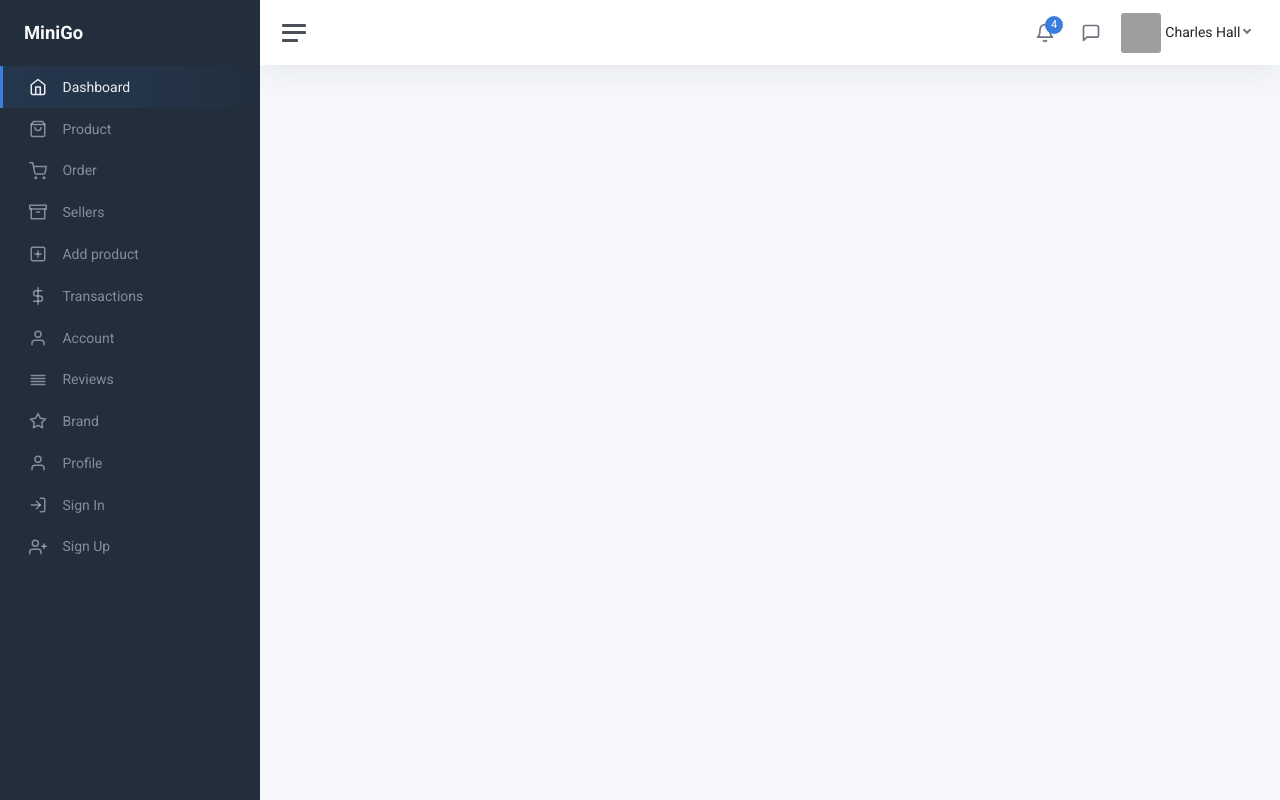
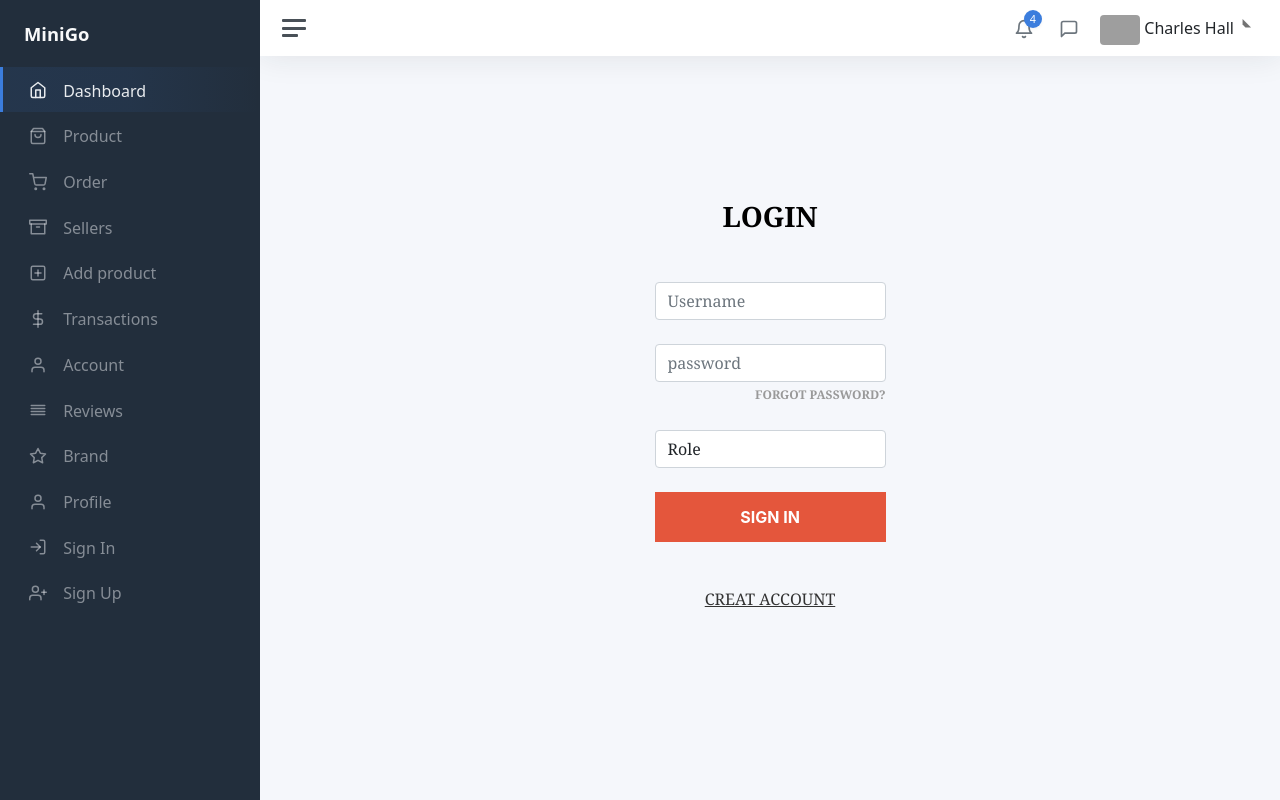
Before and after one commit to webzeco/adminminigo, a React (Create React App) app: page /login in a window 1280 px wide. Built offline with nearby package versions, Linux system fonts and the light colour scheme; grey boxes are pictures that could not be loaded.

Commit message:
update repo error removed

```diff
--- a/package.json
+++ b/package.json
@@ -8,6 +8,7 @@
     "@testing-library/jest-dom": "^5.14.1",
     "@testing-library/react": "^11.2.7",
     "@testing-library/user-event": "^12.8.3",
+    "bootstrap": "^5.0.2",
     "formik": "^2.2.9",
     "react": "^17.0.2",
     "react-color": "^2.19.3",
--- /dev/null
+++ b/src/components/Login.jsx
@@ -0,0 +1,98 @@
+import { Formik, Form, Field } from "formik";
+import * as Yup from "yup";
+import React, { useState } from "react";
+import { Link } from "react-router-dom";
+import './styles/login.css';
+const loginSchema = Yup.object().shape({
+  username: Yup.string().required("Required").label("Username"),
+  password: Yup.string().required("Required").label("Password"),
+  role: Yup.string().label("Role"),
+});
+export default function Login({ onLogin }) {
+  const [role, setRole] = useState('');
+  const handleChange=(e)=>{
+    setRole(e.target.value);
+    console.log(e.target.value);
+  }
+  return (
+    <div class="container pt-5 mt-5 pb-5 font_fam w-25">
+      <h3 class="submit-content fw-bold text-center mt-5">LOGIN</h3>
+      <Formik
+        initialValues={{
+          username: "",
+          password: "",
+          role:""
+        }}
+        validationSchema={loginSchema}
+        onSubmit={(values) => {
+          // same shape as initial values
+          values.role=role;
+          onLogin(values);
+          console.log(values);
+        }}
+      >
+        {({ errors, touched }) => (
+          <Form>
+
+            <div class="mb-4 mt-5 ">
+              <Field
+                name="username"
+                className="form-control"
+                placeholder="Username"
+              />
+              {errors.username && touched.username ? (
+                <div class="alert alert-danger  p-2" role="alert">
+                  {errors.username}
+                </div>
+              ) : null}
+            </div>
+
+            <div class="mb-4">
+              <Field
+                name="password"
+                type="password"
+                className="form-control"
+                placeholder="password"
+              />
+              {errors.password && touched.password ? (
+                <div class="alert alert-danger  p-2 p-2 " role="alert">
+                  {errors.password}
+                </div>
+              ) : null}
+              <Link
+                to="/forgot"
+                class="float-end small pb-2 pt-1 fg_link  fw-bold "
+              >
+                <p>FORGOT PASSWORD?</p>
+              </Link>
+            </div>
+
+            <div class="mb-4 mt-5 text-primary">
+            <Field type='select'  component="select" name="role" value={role} className={"form-control"} onChange={ handleChange }>
+                   <option  value="select">Role</option>
+                   <option  value="admin">Admin</option>
+                   <option  value="user">User</option>
+                </Field>
+              {errors.role && touched.role ? (
+                <div class="alert alert-danger  p-2" role="alert">
+                  {errors.role}
+                </div>
+              ) : null}
+            </div>
+
+            <div class="cart mt-4 align-items-center">
+              <button type="submit" class="btn text-uppercase w-100 creat_btn ">
+                {/* <a href="/">SIGN IN</a> */}
+                SIGN IN
+              </button>
+            </div>
+
+            <Link class="creat_look text-center fw-bold mb-4" to="/signup">
+              <h5 class=" mb-2 mt-5 creat_look"> CREAT ACCOUNT</h5>
+            </Link>
+          </Form>
+        )}
+      </Formik>
+    </div>
+  );
+}
--- a/src/components/Main.jsx
+++ b/src/components/Main.jsx
@@ -1,13 +1,30 @@
-import React from 'react';
+import React, { useState } from 'react';
 import Home from './Home';
 import NavBar from './common/NavBar';
 import SideNavBar from './common/SideNavBar';
-import { Route, Switch } from "react-router-dom";
+import { Route, Switch, useHistory } from "react-router-dom";
 import AddProduct from './addProductComponent';
 import ShowProducts from './ShowProducts';
 import { productData } from './data';
+import Login from './Login';
+
 
 export default function Main() {
+
+  const history = useHistory();
+  const [user, setUser] = useState();
+  const loginHandler = (user) => {
+    setUser(user);
+    history.push('/');
+  }
+  const signUpHandler = (user) => {
+    setUser(user);
+    history.push('/');
+  }
+  const forgotHandler = (user) => {
+    ('email sent!!!!');
+    history.push('/');
+  }
     return (
              <div class="wrapper">
                 <SideNavBar />
@@ -25,6 +42,16 @@ export default function Main() {
             path="/showProduct"
             render={(props) => <ShowProducts products={productData}/>}
           />
+          <Route
+            exact
+            path="/login"
+            render={(props) => <Login onLogin={loginHandler}/>}
+          />
+          <Route
+            exact
+            path="/signUp"
+            render={(props) => <Login onLogin={loginHandler}/>}
+          />
         </Switch>
                 </div>
 
--- a/src/components/common/SideNavBar.jsx
+++ b/src/components/common/SideNavBar.jsx
@@ -104,13 +104,13 @@ export default function SideNavBar() {
             </li>
 
             <li class="sidebar-item">
-                <a class="sidebar-link" href="pages-sign-in.html">
+                <a class="sidebar-link" href="/login">
                     <i class="align-middle" data-feather="log-in"></i> <span class="align-middle">Sign In</span>
                 </a>
             </li>
 
             <li class="sidebar-item">
-                <a class="sidebar-link" href="pages-sign-up.html">
+                <a class="sidebar-link" href="/singUp">
                     <i class="align-middle" data-feather="user-plus"></i> <span class="align-middle">Sign
                         Up</span>
                 </a>
--- /dev/null
+++ b/src/components/styles/login.css
@@ -0,0 +1,38 @@
+
+/*Sign in form section*/
+.font_fam {
+    font-family: Cambria, Cochin, Georgia, Times, "Times New Roman", serif;
+    color: #333333;
+  }
+  .creat_look {
+    font-size: 16px !important ;
+    color: #333333 !important;
+  }
+  .inputs_look {
+    border-radius: 0px !important;
+  }
+  .fg_link {
+    color: #999999;
+    text-decoration: none;
+    font-size: 12px !important;
+    font-family: Cambria, Cochin, Georgia, Times, "Times New Roman", serif;
+  }
+  .fg_link:hover {
+    color: #999999;
+  }
+  .creat_btn {
+    font-weight: bold !important;
+    background-color: #e4563c !important;
+    font-size: 16px;
+    border-radius: 0px !important;
+    height: 50px;
+    font-family: -apple-system, BlinkMacSystemFont, "Segoe UI", Roboto, Oxygen,
+      Ubuntu, Cantarell, "Open Sans", "Helvetica Neue", sans-serif;
+
+    color: #fff !important;
+  }
+  .form-control:focus {
+    box-shadow: none !important;
+    outline: none !important;
+  }
+  /*Sign in form section end*/
--- a/src/index.js
+++ b/src/index.js
@@ -4,6 +4,9 @@ import { BrowserRouter as Router } from "react-router-dom";
 import App from './App';
 import reportWebVitals from './reportWebVitals';
 import './components/styles/index.css';
+import "bootstrap/dist/css/bootstrap.css";
+import "bootstrap/dist/css/bootstrap.min.css";
+import "bootstrap/dist/js/bootstrap.bundle.min.js";
 
 ReactDOM.render(
   <React.StrictMode>
```
Also changed, not shown: 1 other file (tests, documents, lock files or other folders).
